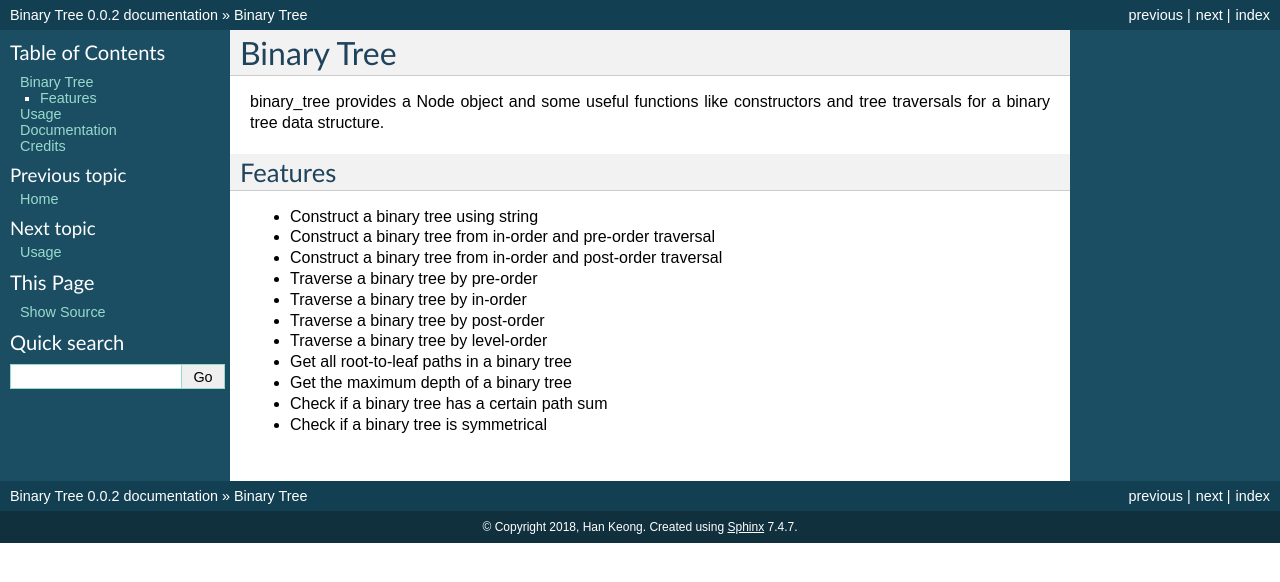
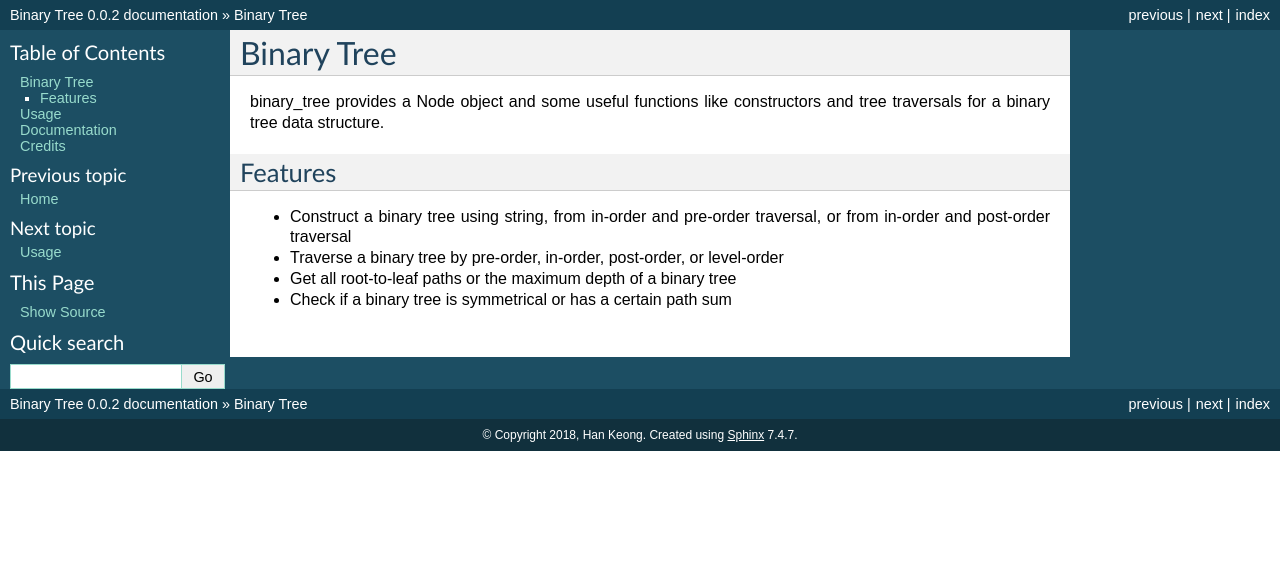
Before and after one commit to david-xhk/binary_tree, a Sphinx documentation site: the page built from docs/readme.rst, in a window 1280 px wide. Shown: the top 582 px of the page. Built offline with Sphinx 7.4.7, drawn with Linux system fonts in a browser that asks for light colours.

Commit message:
Changes to readme.rst and usage.rst

```diff
--- a/docs/index.rst
+++ b/docs/index.rst
@@ -1,9 +1,9 @@
 ====
 Home
 ====
------------------
-Table of contents
------------------
+----
+Home
+----
 
 .. toctree::
     :maxdepth: 2
--- a/docs/readme.rst
+++ b/docs/readme.rst
@@ -8,17 +8,10 @@ binary_tree provides a Node object and some useful functions like constructors a
 Features
 --------
 
-* Construct a binary tree using string
-* Construct a binary tree from in-order and pre-order traversal
-* Construct a binary tree from in-order and post-order traversal
+* Construct a binary tree using string, from in-order and pre-order traversal, or from in-order and post-order traversal
 
-* Traverse a binary tree by pre-order
-* Traverse a binary tree by in-order
-* Traverse a binary tree by post-order
-* Traverse a binary tree by level-order
+* Traverse a binary tree by pre-order, in-order, post-order, or level-order
 
-* Get all root-to-leaf paths in a binary tree
-* Get the maximum depth of a binary tree
+* Get all root-to-leaf paths or the maximum depth of a binary tree
 
-* Check if a binary tree has a certain path sum
-* Check if a binary tree is symmetrical
+* Check if a binary tree is symmetrical or has a certain path sum
```
